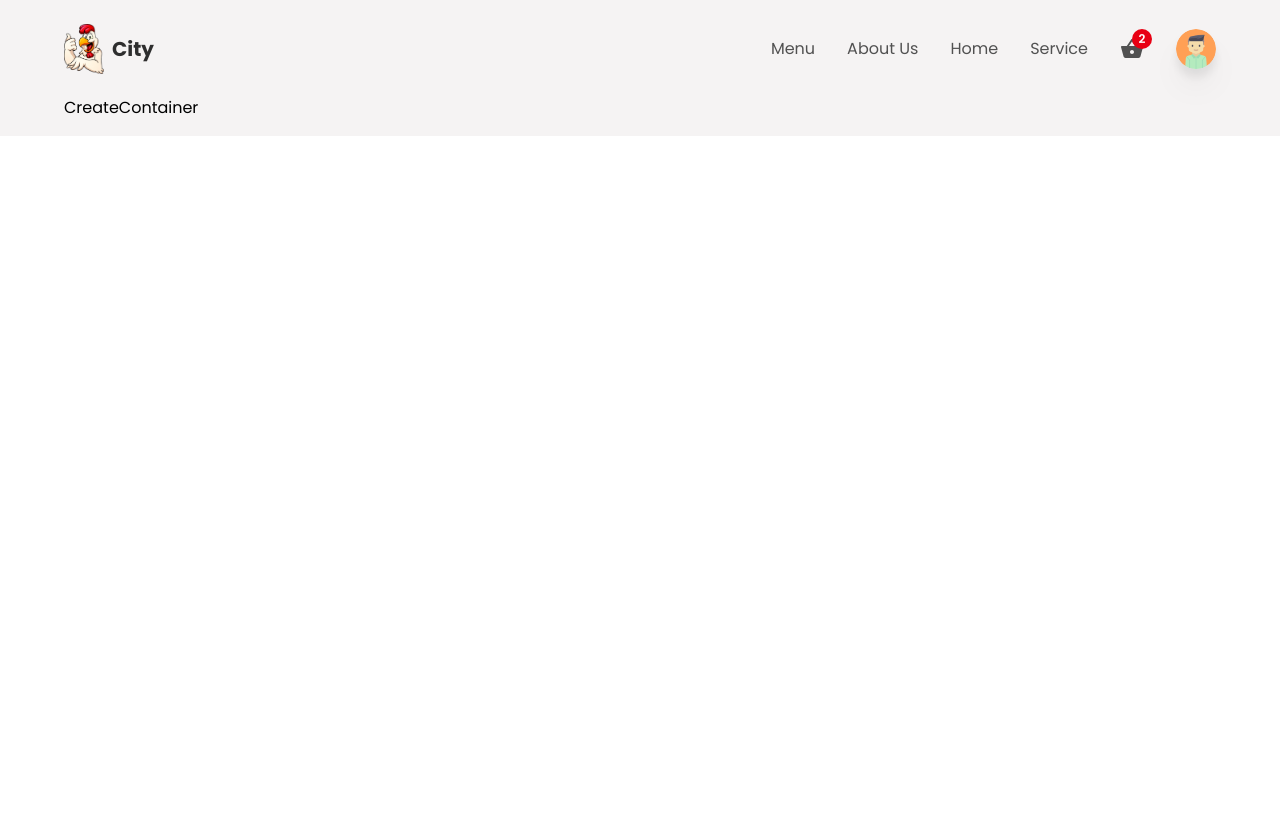
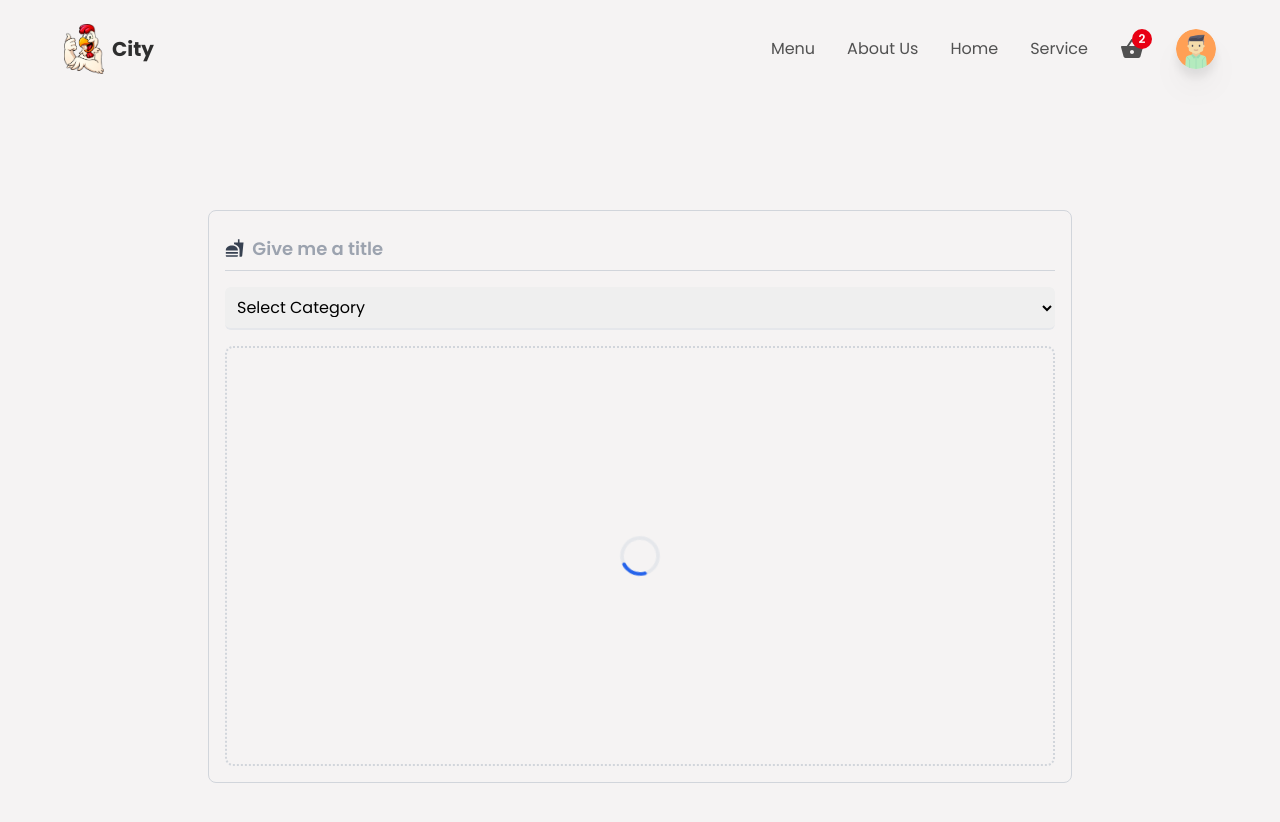
Before and after one commit to GarzaF1109/QuickFlow, a React (Create React App) app: page /createItem in a window 1280 px wide. Shown: the top 822 px of the page. Before the commit the page ends 800 px from the top, so only its background shows below. Built offline with nearby package versions, Linux system fonts and the light colour scheme.

Commit message:
Se empezó el apartado de Create Container para gregar platillos nuevos desde cuneta administrador

```diff
--- a/src/components/CreateContainer.jsx
+++ b/src/components/CreateContainer.jsx
@@ -1,8 +1,60 @@
-import React from 'react'
+import React, { useState } from 'react'
+import { motion } from 'framer-motion';
+import {MdFastfood} from 'react-icons/md'
+import { categories } from '../utils/data';
+import { option } from 'framer-motion/client';
+import Loader from './Loader';
 
-export const CreateContainer = () => {
+
+const CreateContainer = () => {
+
+  const [title, setTitle] = useState("");
+  const [calories, setCalories] = useState("");
+  const [price, setPrice] = useState(null);
+  const [fields, setFields] = useState(false);
+  const [alertStatus, setAlertStatus] = useState("danger");
+  const [msg, setMsg] = useState(null);
+  const [imageAsset, setImageAsset] = useState(null);
+  const [category, setCategory] = useState('other');
+  const [isLoading, setIsLoading] = useState(true);
+
+
+
   return (
-    <div>CreateContainer</div>
+
+    <div className='w-full min-h-screen flex items-center justify-center'>
+      <div className='w-[90%] md:w-[75%] border border-gray-300 rounded-lg p-4 flex flex-col items-center justify-center gap-4'>
+        {
+          fields && (
+              <motion.p  initial={{opacity:0}} animate={{opacity:1}} exit={{opacity:0}} className={`w-full p-2 rounded-lg text-center text-lg font-semibold ${alertStatus ==='danger'? 'bg-red-400 text-red-800' : 'bg-emerald-400 text-emerald-800'}`}>
+                {msg}
+             </motion.p>
+          )
+        }
+
+        <div className='w-full py-2 border-b border-gray-300 flex items-center gap-2'>
+          <MdFastfood className='text-xl  text-gray-700'/>
+          <input type="text" required value={title} onChange={(e) => setTitle(e.target.value)} placeholder='Give me a title' className='w-full h-full text-lg bg-transparent font-semibold outline-none border-none placeholder:text-gray-400 text-textColor'/>
+        </div>
+        <div className='w-full'>
+          <select onChange={(e) => setCategory(e.target.value)} className='outline-none w-full text-base border-b-2 border-gray-200 p-2 rounded-md cursor-pointer'>
+            <option value="other" className='bg-white'>Select Category</option>
+            {categories && categories.map((item) => (
+              <option key={item.id} className='text-base border-0 outline-none capitalize bg-white text-headingColor' value={item.urlParamName}>
+                {item.name}
+              </option>
+            ))}
+          </select>
+        </div>
+
+        <div className='group flex justify-center items-center flex-col border-2 border-dotted border-gray-300 w-full h-225 md:h-420 cursor-pointer rounded-lg'>
+          {isLoading ? <Loader/>: <>
+
+          </>}
+        </div>
+
+      </div>
+    </div>
   )
 }
 
--- a/src/components/Header.jsx
+++ b/src/components/Header.jsx
@@ -42,7 +42,7 @@
         };
 
         return (
-            <header className='fixed z-50 w-screen p-3 px-4 md:p-6 md:px-16'>
+            <header className='fixed z-50 w-screen p-3 px-4 md:p-6 md:px-16 bg-primary'>
                 {/* desktop and tablet */}
                 <div className='hidden md:flex w-full h-full items-center justify-between'>
                     <Link to={'/'} className='flex items-center gap-2'>
@@ -70,7 +70,7 @@
                                 {
                                     user && user.email == "fernandogarzamedina3@gmail.com" && (
                                         <Link to={"/createItem"}>
-                                        <p className='px-4 py-2 flex items-center gap-3 cursor-pointer hover:bg-slate-100 transition-all duration-100 ease-in-out text-textColor text-base'>New Item <MdAdd/></p>
+                                        <p className='px-4 py-2 flex items-center gap-3 cursor-pointer hover:bg-slate-100 transition-all duration-100 ease-in-out text-textColor text-base' onClick={() => setIsMenu(false)}>New Item <MdAdd/></p>
                                         </Link>
                                     )
                                 }
@@ -110,15 +110,15 @@
                                 {
                                     user && user.email == "fernandogarzamedina3@gmail.com" && (
                                         <Link to={"/createItem"}>
-                                        <p className='px-4 py-2 flex items-center gap-3 cursor-pointer  hover:bg-slate-100 transition-all duration-100 ease-in-out text-textColor text-base'>New Item <MdAdd/></p>
+                                        <p className='px-4 py-2 flex items-center gap-3 cursor-pointer  hover:bg-slate-100 transition-all duration-100 ease-in-out text-textColor text-base' onClick={()=>setIsMenu(false)}>New Item <MdAdd/></p>
                                         </Link>
                                     )
                                 }
                     <ul className='flex flex-col'>
-                        <li className='text-base text-textColor hover:text-headingColor duration-100 transition-all ease-in-out cursor-pointer hover:bg-slate-100 px-4 py-2'>Menu</li>
-                        <li className='text-base text-textColor hover:text-headingColor duration-100 transition-all ease-in-out cursor-pointer hover:bg-slate-100 px-4 py-2'>About Us</li>
-                        <li className='text-base text-textColor hover:text-headingColor duration-100 transition-all ease-in-out cursor-pointer hover:bg-slate-100 px-4 py-2'>Home</li>
-                        <li className='text-base text-textColor hover:text-headingColor duration-100 transition-all ease-in-out cursor-pointer hover:bg-slate-100 px-4 py-2'>Service</li>
+                        <li className='text-base text-textColor hover:text-headingColor duration-100 transition-all ease-in-out cursor-pointer hover:bg-slate-100 px-4 py-2' onClick={() => setIsMenu(false)}>Menu</li>
+                        <li className='text-base text-textColor hover:text-headingColor duration-100 transition-all ease-in-out cursor-pointer hover:bg-slate-100 px-4 py-2' onClick={() => setIsMenu(false)}>About Us</li>
+                        <li className='text-base text-textColor hover:text-headingColor duration-100 transition-all ease-in-out cursor-pointer hover:bg-slate-100 px-4 py-2' onClick={() => setIsMenu(false)}>Home</li>
+                        <li className='text-base text-textColor hover:text-headingColor duration-100 transition-all ease-in-out cursor-pointer hover:bg-slate-100 px-4 py-2' onClick={() => setIsMenu(false)}>Service</li>
                     </ul>
                                 <p className='m-2 p-2 rounded-md shadow-md flex items-center justify-center bg-gray-200 gap-3 cursor-pointer hover:bg-slate-300 transition-all duration-100 ease-in-out text-textColor text-base' onClick={logout}>Logout <MdLogout/></p>
 
--- a/src/components/HomeContainer.jsx
+++ b/src/components/HomeContainer.jsx
@@ -1,6 +1,7 @@
 import React from 'react'
 import Delivery from '../img/delivery.png'
 import HeroBg from '../img/heroBg.png'
+import { heroData } from '../utils/data'
 
 
 
@@ -19,10 +20,21 @@ const HomeContainer = () => {
     <p className='text-base text-textColor text-center md:text-left md:w-[80%]'>Lorem ipsum dolor sit amet consectetur adipisicing elit. Quaerat eum quam cum? Dolores repudiandae in porro. Quisquam suscipit eos nemo ipsa voluptatum ipsam velit placeat, eveniet, illo, distinctio hic voluptates?</p>
     <button type='button' className='bg-gradient-to-br from-orange-400 to-orange-500 w-full md:w-auto px-4 py-2 rounded-lg hover:shadow-lg transition-all ease-in-out duration-100'>Order Now</button>
     </div>
-    <div className='py-2 flex-1 flex items-center'>
+    <div className='py-2 flex-1 flex items-center relative'>
 
-            <img src={HeroBg} className='ml-auto h-650' alt='hero-bg'/>
-            <div className='w-full h-full absolute flex items-center justify-center'></div>
+            <img src={HeroBg} className='ml-auto h-420 w-full lg:w-auto lg:h-650' alt='hero-bg'/>
+            <div className='w-full h-full absolute top-0 left-0 flex items-center justify-center lg:px-32 py-4 gap-4 flex-wrap'>
+              {heroData && heroData.map(n =>(
+                              <div key={n.id} className='lg:w-190 p-4 bg-cardOverlay backdrop-blur-md rounded-3xl flex flex-col items-center justify-center drop-shadow-lg'>
+                              <img src={n.imageSrc} className='w-20 lg:w-40 -mt-10 lg:-mt-20' alt="I1" />
+                              <p className='text-base lg:text-xl font-semibold text-textColor mt-2 lg:mt-4'>{n.name}</p>
+                              <p className='text-[12px] lg:text-sm text-lighttextGray font-semibold my-1 lg:my-3'>{n.decp}</p>
+
+                              <p className='text-sm font-semibold text-headingColor'><span className='text-xs text-red-600'>$</span>{n.price}</p>
+                            </div>
+              ))}
+
+            </div>
 
     </div>
   </section>
--- /dev/null
+++ b/src/components/Loader.jsx
@@ -0,0 +1,12 @@
+import React from 'react'
+
+const Loader = () => {
+  return (
+    <svg aria-hidden="true" class="inline w-10 h-10 text-gray-200 animate-spin dark:text-gray-600 fill-blue-600" viewBox="0 0 100 101" fill="none" xmlns="http://www.w3.org/2000/svg">
+    <path d="M100 50.5908C100 78.2051 77.6142 100.591 50 100.591C22.3858 100.591 0 78.2051 0 50.5908C0 22.9766 22.3858 0.59082 50 0.59082C77.6142 0.59082 100 22.9766 100 50.5908ZM9.08144 50.5908C9.08144 73.1895 27.4013 91.5094 50 91.5094C72.5987 91.5094 90.9186 73.1895 90.9186 50.5908C90.9186 27.9921 72.5987 9.67226 50 9.67226C27.4013 9.67226 9.08144 27.9921 9.08144 50.5908Z" fill="currentColor"/>
+    <path d="M93.9676 39.0409C96.393 38.4038 97.8624 35.9116 97.0079 33.5539C95.2932 28.8227 92.871 24.3692 89.8167 20.348C85.8452 15.1192 80.8826 10.7238 75.2124 7.41289C69.5422 4.10194 63.2754 1.94025 56.7698 1.05124C51.7666 0.367541 46.6976 0.446843 41.7345 1.27873C39.2613 1.69328 37.813 4.19778 38.4501 6.62326C39.0873 9.04874 41.5694 10.4717 44.0505 10.1071C47.8511 9.54855 51.7191 9.52689 55.5402 10.0491C60.8642 10.7766 65.9928 12.5457 70.6331 15.2552C75.2735 17.9648 79.3347 21.5619 82.5849 25.841C84.9175 28.9121 86.7997 32.2913 88.1811 35.8758C89.083 38.2158 91.5421 39.6781 93.9676 39.0409Z" fill="currentFill"/>
+    </svg>
+  )
+}
+
+export default Loader
--- a/src/components/MainContainer.jsx
+++ b/src/components/MainContainer.jsx
@@ -3,7 +3,7 @@ import HomeContainer from './HomeContainer'
 
 const MainContainer = () => {
   return (
-    <div className='w-full h-auto flex flex-col items-center justify-center '>
+    <div className='w-full h-auto flex flex-col items-center justify-center'>
       <HomeContainer/>
 
     </div>
--- a/src/components/index.js
+++ b/src/components/index.js
@@ -2,3 +2,4 @@ export {default as Header} from "./Header";
 export {default as MainContainer} from "./MainContainer"
 export {default as CreateContainer} from "./CreateContainer"
 export {default as HomeContainer} from "./HomeContainer"
+export {default as Loader} from "./Loader"
--- /dev/null
+++ b/src/utils/data.js
@@ -0,0 +1,24 @@
+import I1 from '../img/i1.png'
+import F1 from '../img/f1.png'
+import C3 from '../img/c3.png'
+import Fi1 from '../img/fi1.png'
+
+
+
+
+export const heroData = [
+    {id: 1, name: 'Icecream', decp: 'Chocolate & Vanilla', price: '5.25', imageSrc: I1},
+    {id: 2, name: 'Strawberries', decp: 'Fresh Strawberries', price: '10.25', imageSrc: F1},
+    {id: 3, name: 'Chicken Kebab', decp: 'Mixed Kebab Plate', price: '8.25', imageSrc: C3},
+    {id: 4, name: 'Fish Kebab', decp: 'Mixed Fish Kebab', price: '5.25', imageSrc: Fi1}
+];
+
+export const categories = [
+    {id: 1, name: 'Chicken', urlParamName: 'chicken'},
+    {id: 2, name: 'Curry', urlParamName: 'curry'},
+    {id: 3, name: 'Rice', urlParamName: 'rice'},
+    {id: 4, name: 'Fish', urlParamName: 'fish'},
+    {id: 5, name: 'Fruits', urlParamName: 'fruits'},
+    {id: 6, name: 'Icecreams', urlParamName: 'icecreams'},
+    {id: 7, name: 'Soft Drinks', urlParamName: 'drinks'},
+]
```
